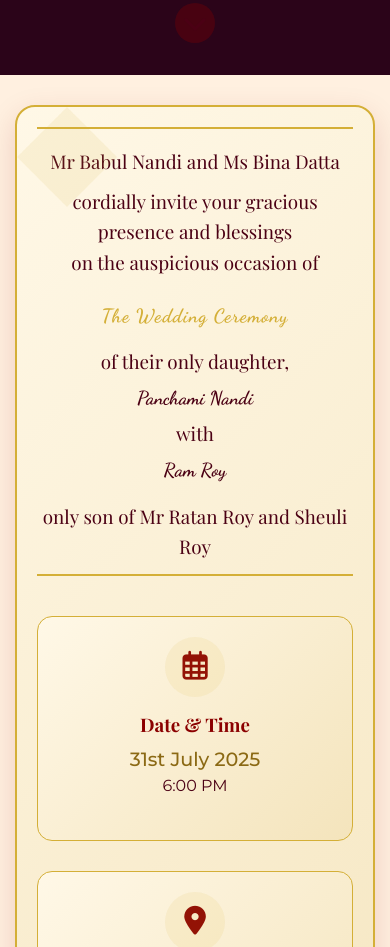
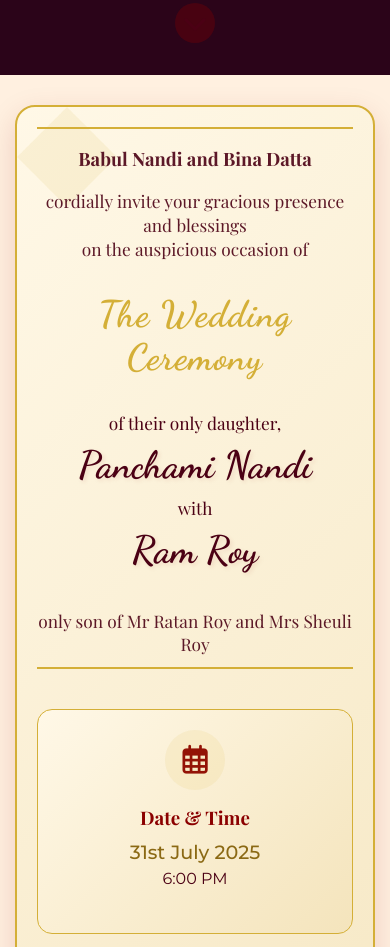
Before and after one commit to RaMR0y/wedding-invitation, a plain HTML site: page index.html in a window 390 px wide. Shown: the part 769-1716 px from the top of the page. Drawn offline with nearby package versions, Linux system fonts and the light colour scheme; some packages are replaced by stand-ins of ours; a script that the page names is missing.

Commit message:
Refined invitation layout: improved line breaks and spacing for bride and groom section

```diff
--- a/index.html
+++ b/index.html
@@ -33,7 +33,7 @@
             <div class="top-invitation-section">
                 <div class="invitation-content">
                     <div class="parents-names">
-                        Mr Babul Nandi and Ms Bina Datta
+                        Babul Nandi and Bina Datta
                     </div>
                     <div class="invitation-text">
                         cordially invite your gracious presence and blessings<br>
@@ -47,7 +47,7 @@
                         <span class="groom-name">Ram Roy</span>
                     </div>
                     <div class="parentage-info">
-                        only son of Mr Ratan Roy and Sheuli Roy
+                        only son of Mr Ratan Roy and Mrs Sheuli Roy
                     </div>
                 </div>
             </div>
--- a/styles.css
+++ b/styles.css
@@ -1109,19 +1109,47 @@ body {
 .top-invitation-section .bride-name,
 .top-invitation-section .groom-name {
     font-family: 'Dancing Script', cursive;
-    font-size: 2.2em;
+    font-size: 3.2em;
     color: var(--secondary-dark);
     display: inline-block;
-    margin: 6px 0;
+    margin: 16px 0;
     font-weight: 700;
+    text-shadow: 2px 2px 4px rgba(139, 0, 0, 0.1);
+    transition: all 0.3s ease;
+    animation: nameEntrance 1s ease-out forwards;
 }
+
+.top-invitation-section .bride-name {
+    animation-delay: 0.3s;
+}
+
+.top-invitation-section .groom-name {
+    animation-delay: 0.6s;
+}
+
+.top-invitation-section .bride-name:hover,
+.top-invitation-section .groom-name:hover {
+    transform: scale(1.05);
+    text-shadow: 3px 3px 6px rgba(139, 0, 0, 0.15);
+}
+
+/* Make the surrounding text smaller to create contrast */
 .top-invitation-section .parents-names,
 .top-invitation-section .invitation-text,
-.top-invitation-section .bride-groom-info,
 .top-invitation-section .parentage-info {
-    font-size: 1.18em;
+    font-size: 1.1em;
     line-height: 1.6;
+    color: var(--text-color);
+    opacity: 0.9;
 }
+
+/* Add some spacing around the names */
+.top-invitation-section .bride-groom-info {
+    margin: 30px 0;
+    padding: 20px 0;
+}
+
+/* Responsive adjustments */
 @media (max-width: 600px) {
     .top-invitation-section {
         padding: 18px 0 12px 0;
@@ -1132,10 +1160,19 @@ body {
     }
     .top-invitation-section .bride-name,
     .top-invitation-section .groom-name {
+        font-size: 2.5em;
+        margin: 12px 0;
+    }
+
+    .top-invitation-section .parents-names,
+    .top-invitation-section .invitation-text,
+    .top-invitation-section .parentage-info {
         font-size: 1em;
     }
-    .top-invitation-section .invocation {
-        font-size: 1em;
+
+    .top-invitation-section .bride-groom-info {
+        margin: 20px 0;
+        padding: 15px 0;
     }
 }
 
@@ -1150,3 +1187,74 @@ body {
     z-index: 1;
     pointer-events: none;
 }
+
+@keyframes nameEntrance {
+    0% {
+        opacity: 0;
+        transform: translateY(20px);
+    }
+    100% {
+        opacity: 1;
+        transform: translateY(0);
+    }
+}
+
+.top-invitation-section .parents-names {
+    font-size: 1.5em;
+    font-weight: 600;
+    margin-bottom: 12px;
+    margin-top: 0;
+    line-height: 1.3;
+}
+
+.top-invitation-section .invitation-text {
+    font-size: 1.08em;
+    margin-bottom: 8px;
+    margin-top: 0;
+    line-height: 1.4;
+}
+
+.top-invitation-section .event-title {
+    font-size: 2.3em;
+    margin: 14px 0 10px 0;
+    line-height: 1.15;
+}
+
+.top-invitation-section .bride-groom-info {
+    margin: 22px 0 14px 0;
+    padding: 0;
+    line-height: 1.25;
+}
+
+.top-invitation-section .bride-name,
+.top-invitation-section .groom-name {
+    font-size: 3.2em;
+    margin: 12px 0 12px 0;
+}
+
+.top-invitation-section .parentage-info {
+    font-size: 1.3em;
+    font-weight: 500;
+    margin-top: 12px;
+    margin-bottom: 0;
+    line-height: 1.3;
+}
+
+@media (max-width: 600px) {
+    .top-invitation-section .parents-names {
+        font-size: 1.15em;
+        margin-bottom: 8px;
+    }
+    .top-invitation-section .parentage-info {
+        font-size: 1.08em;
+        margin-top: 8px;
+    }
+    .top-invitation-section .bride-name,
+    .top-invitation-section .groom-name {
+        font-size: 2.2em;
+        margin: 8px 0 8px 0;
+    }
+    .top-invitation-section .bride-groom-info {
+        margin: 14px 0 10px 0;
+    }
+}
```
